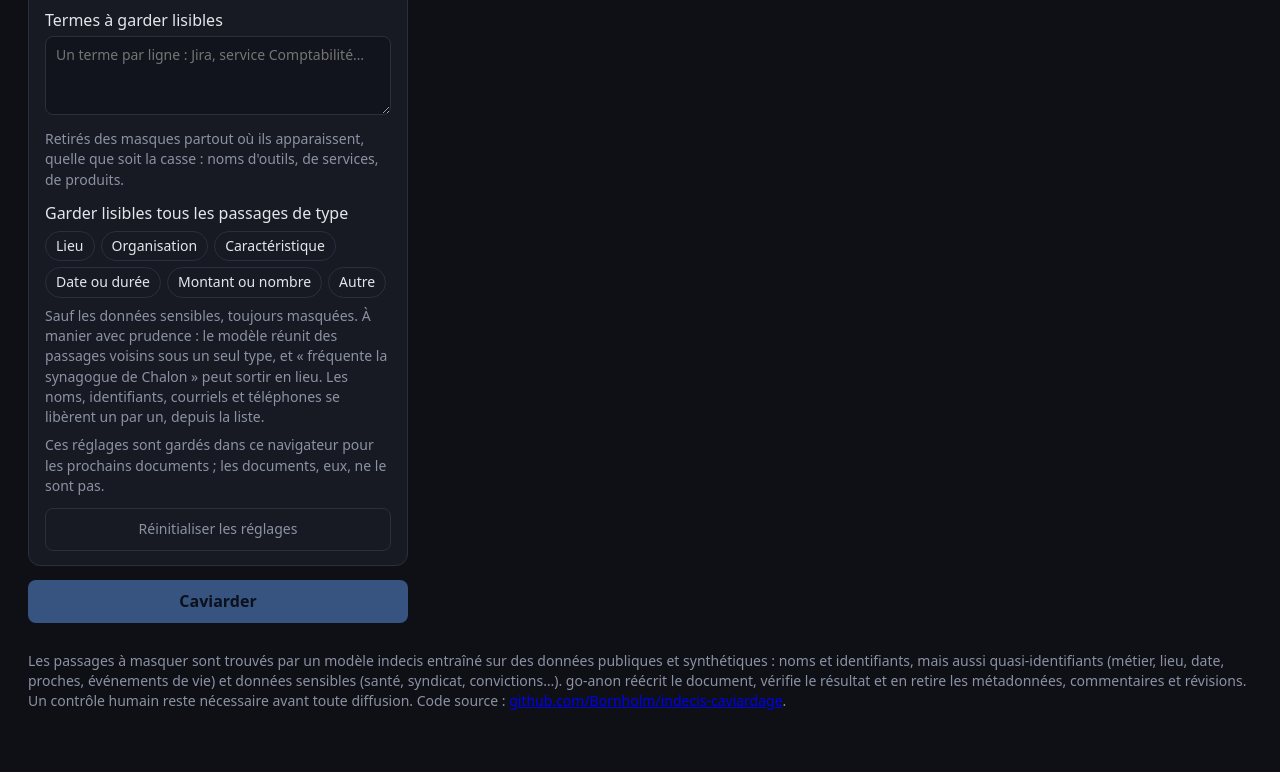
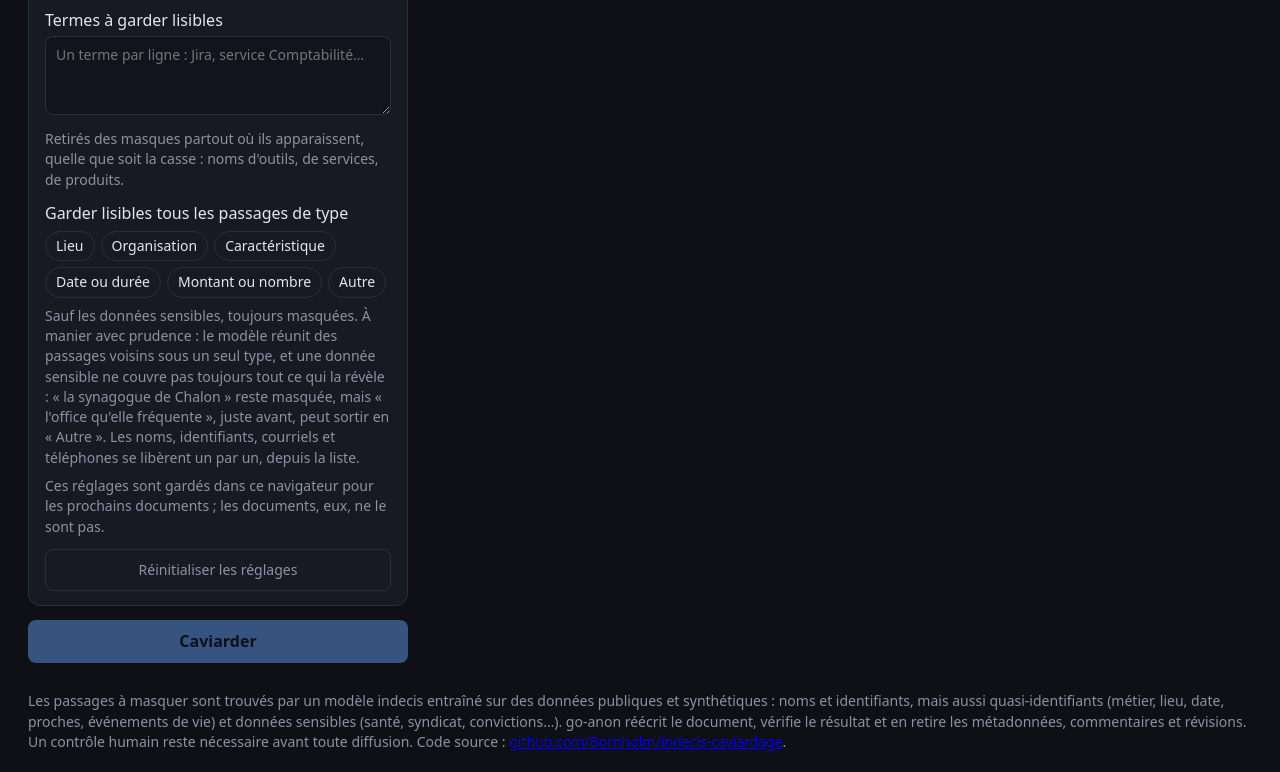
Before and after one commit to Bornholm/indecis-caviardage, a plain HTML site: page web/index.html in a window 1280 px wide. Shown: the part 841-1613 px from the top of the page. Before the commit the page ends 1573 px from the top, so only its background shows below. Drawn offline with Linux system fonts and the light colour scheme.

Commit message:
docs: describe trimming and update the example of released types
- README: the trim of a mask, a fourth way to keep words readable.
- With indecis-ner v0.3.0 and later, "ses enfants à la synagogue de
  Chalon" carries the category of beliefs, and stays masked when places
  are released. The passage before it, "l'office qu'elle fréquente
  avec", comes out as "other" without a category: releasing that type
  makes it readable. The README and the note of the page said the
  synagogue itself came out as a place without a category.

```diff
--- a/web/index.html
+++ b/web/index.html
@@ -151,7 +151,7 @@
       <p class="note">Retirés des masques partout où ils apparaissent, quelle que soit la casse : noms d'outils, de services, de produits.</p>
       <label class="opt">Garder lisibles tous les passages de type</label>
       <div class="kinds" id="kinds"></div>
-      <p class="note">Sauf les données sensibles, toujours masquées. À manier avec prudence : le modèle réunit des passages voisins sous un seul type, et « fréquente la synagogue de Chalon » peut sortir en lieu. Les noms, identifiants, courriels et téléphones se libèrent un par un, depuis la liste.</p>
+      <p class="note">Sauf les données sensibles, toujours masquées. À manier avec prudence : le modèle réunit des passages voisins sous un seul type, et une donnée sensible ne couvre pas toujours tout ce qui la révèle : « la synagogue de Chalon » reste masquée, mais « l'office qu'elle fréquente », juste avant, peut sortir en « Autre ». Les noms, identifiants, courriels et téléphones se libèrent un par un, depuis la liste.</p>
       <p class="note">Ces réglages sont gardés dans ce navigateur pour les prochains documents ; les documents, eux, ne le sont pas.</p>
       <button id="reset" class="reset">Réinitialiser les réglages</button>
     </section>
```
Also changed, not shown: README.md.
